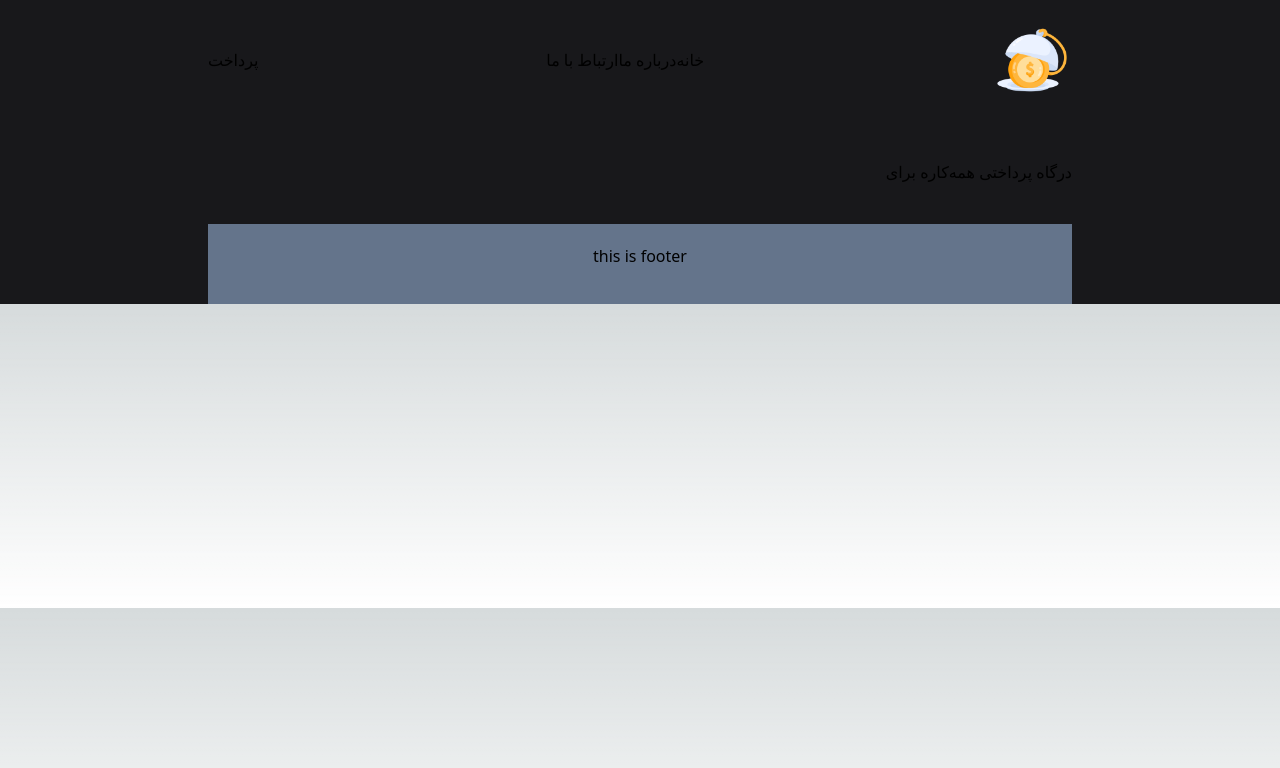
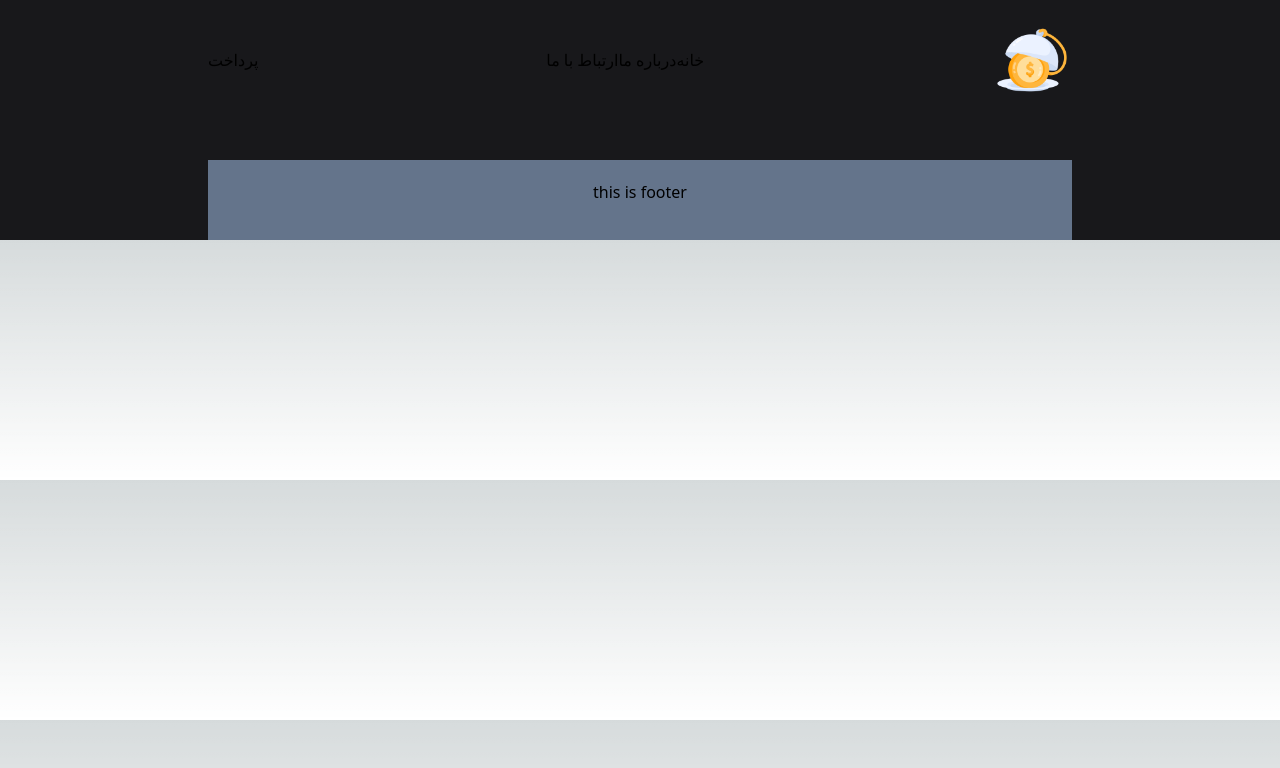
Before and after one commit to erffon/payment-gateway-landing, a Next.js app: page / in a window 1280 px wide. Shown: the top 768 px of the page. Built offline with nearby package versions, Linux system fonts and the light colour scheme.

Commit message:
Build: Home Contents

```diff
--- a/components/layout/layout.tsx
+++ b/components/layout/layout.tsx
@@ -18,7 +18,7 @@ const Clayout: React.FC<ILayout> = ({
     <main className={classNames}>
       <Head>
         <meta name="description" content={pageDescription} />
-        <meta http-equiv="Content-Language" content="fa" />
+        <meta httpEquiv="Content-Language" content="fa" />
       </Head>
       <CMain hasHeader={hasHeader} hasFooter={hasFooter} isRTL={isRTL}>
         {children}
--- a/contents/homepage/data.ts
+++ b/contents/homepage/data.ts
@@ -1,4 +1,4 @@
-export const header = {
+export const headerContent = {
   links: [
     {
       text: "",
@@ -15,7 +15,8 @@ export const header = {
   ],
   ctaButton: "",
 };
-export const footer = {
+
+export const footerContent = {
   copyright: "",
   darkModeButton: "",
   links: [
@@ -34,10 +35,10 @@ export const footer = {
   ],
 };
 
-export const homepage = {
+export const homeContent = {
   pageDescription: "",
   title: "",
   subTitle: "",
-  ctaButton: header.ctaButton,
+  ctaButton: headerContent.ctaButton,
   infoButton: "",
 };
--- a/pages/index.tsx
+++ b/pages/index.tsx
@@ -1,7 +1,5 @@
 import Clayout from "@/components/layout/layout";
-import { Inter } from "next/font/google";
-
-const inter = Inter({ subsets: ["latin"] });
+import { homeContent } from "@/contents/homepage/data";
 
 export default function Home() {
   return (
@@ -13,8 +11,8 @@ export default function Home() {
       classNames="bg-zinc-900"
     >
       <main>
-        <div>درگاه پرداختی همه‌کاره برای </div>
-        <div></div>
+        <div>{homeContent.title}</div>
+        <div>{homeContent.subTitle}</div>
       </main>
     </Clayout>
   );
```
